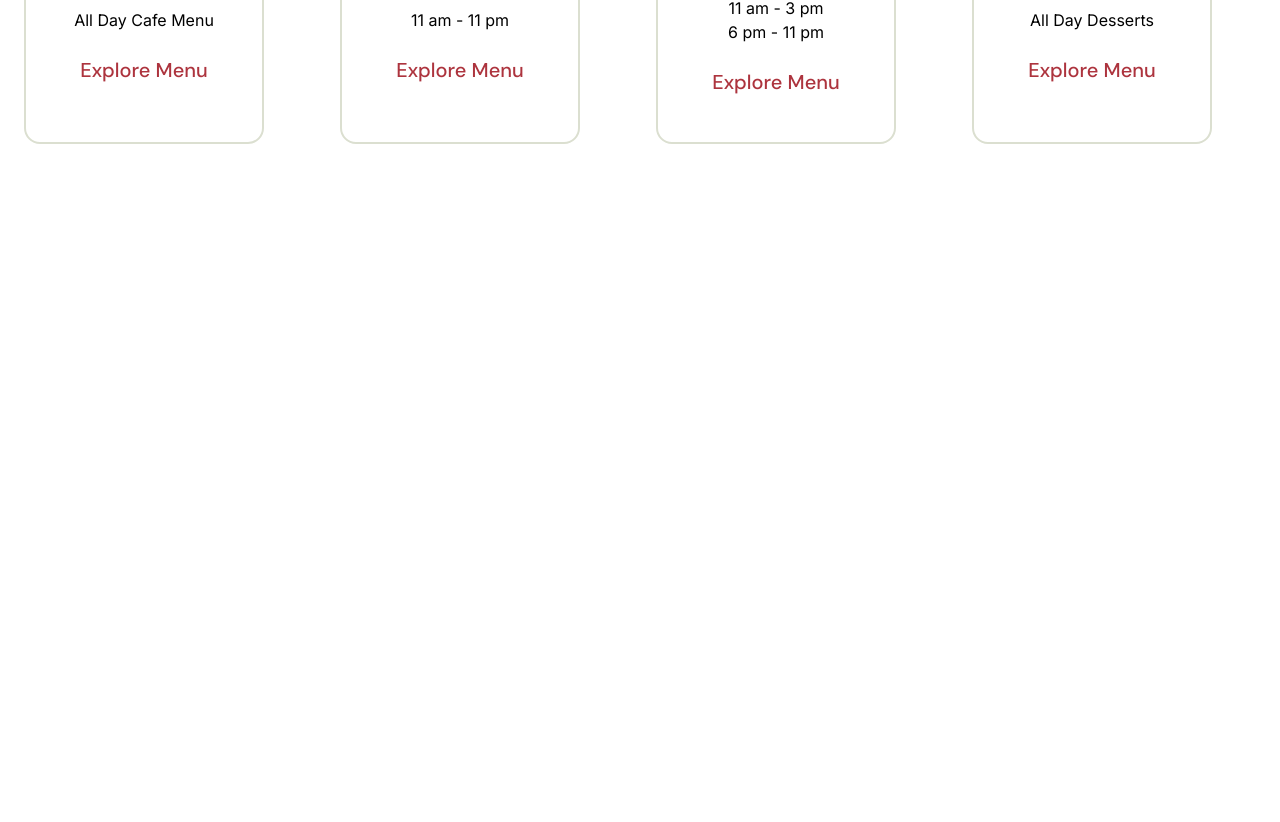
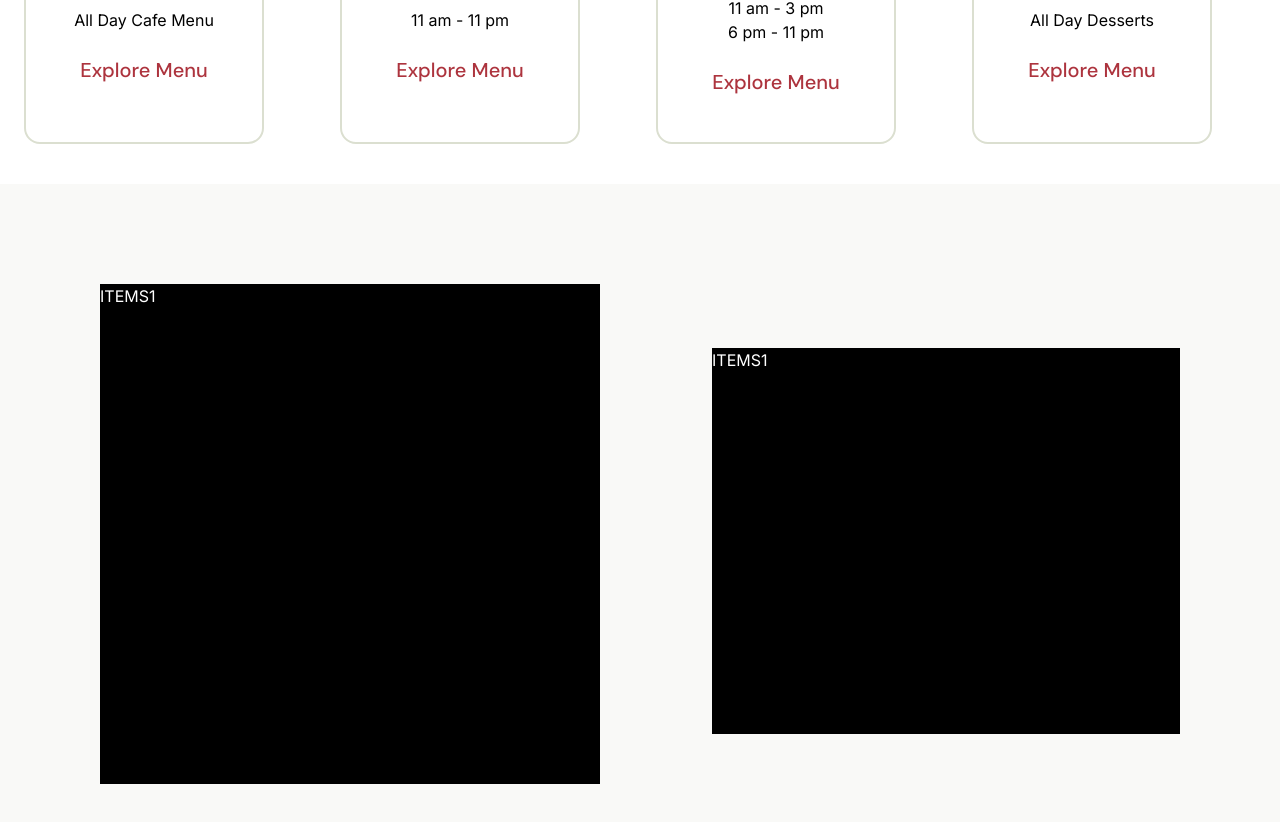
Before and after one commit to srinivas-pradhan/bistro-nord, a Next.js app: page / in a window 1280 px wide. Shown: the part 1342-2164 px from the top of the page. Before the commit the page ends 1486 px from the top, so only its background shows below. Built offline with nearby package versions, Linux system fonts and the light colour scheme.

Commit message:
Add more components to home page

```diff
--- a/app/(root)/layout.tsx
+++ b/app/(root)/layout.tsx
@@ -4,6 +4,7 @@ import MenuBar from "@/components/MenuBar";
 import Hero from "@/components/Hero";
 import MobileSubHero from "@/components/MobileSubHero";
 import BrowseMenu from "@/components/BrowseMenu";
+import MoreAboutUs from "@/components/MoreAboutUs";
 
 import "../globals.css";
 
@@ -20,6 +21,7 @@ export default function RootLayout({
         <Hero/>
         <MobileSubHero/>
         <BrowseMenu/>
+        <MoreAboutUs/>
         {children}
     </ClientOnly>
 
--- a/components/BrowseMenu.tsx
+++ b/components/BrowseMenu.tsx
@@ -6,7 +6,7 @@ const BrowseMenu = () => {
             flex
             justify-center
         ">
-            <div className="pt-24">
+            <div className="pt-24 pb-10">
                 <ul>
                     <li className="
                         flex
--- /dev/null
+++ b/components/MoreAboutUs.tsx
@@ -0,0 +1,52 @@
+'use client';
+
+const MoreAboutUs = () => {
+    return (
+        <div className="
+            w-full
+            h-[700px]
+            bg-dark-white
+            text-black
+            flex
+            items-center
+            justify-center
+        ">
+            <ul className="
+                grid
+                grid-cols-1
+                md:grid-cols-2
+                gap-20
+                p-12
+            ">
+                <li className="
+                    h-[500px]
+                    w-full
+                    bg-black
+                    text-white
+
+                ">
+                    <div className="">
+                        ITEMS1
+                    </div>
+                </li>
+                <li className="
+                    h-[450px]
+                    w-[500px]
+                    pt-16
+                    pl-8
+                ">
+                    <div className="
+                        h-[100%]
+                        w-full
+                        bg-black
+                        text-white
+                    ">
+                        ITEMS1
+                    </div>
+                </li>
+            </ul>
+        </div>
+    );
+}
+
+export default MoreAboutUs;
--- a/tailwind.config.ts
+++ b/tailwind.config.ts
@@ -20,6 +20,7 @@ const config: Config = {
       colors: {
         'olive-green': '#DBDFD0',
         'burgundy': '#AD343E',
+        'dark-white': '#F9F9F7'
       }
     },
   },
```
